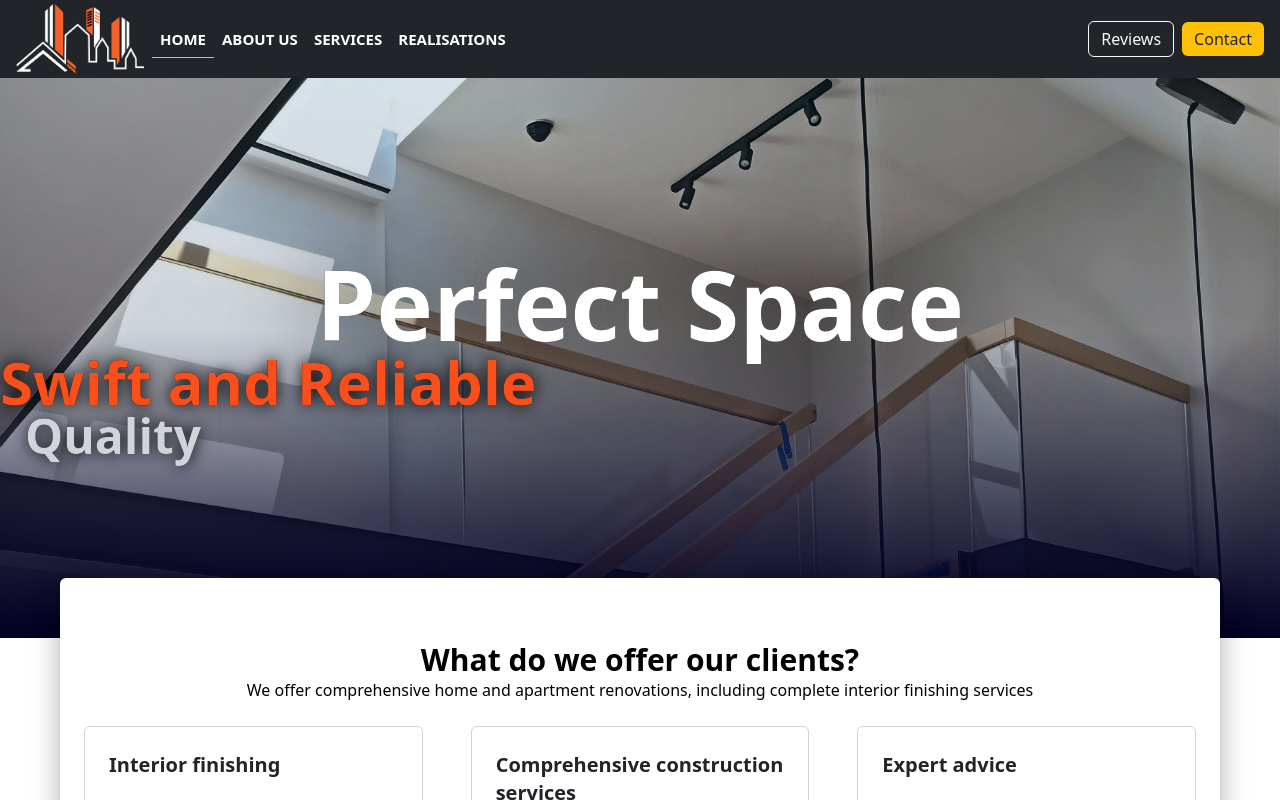
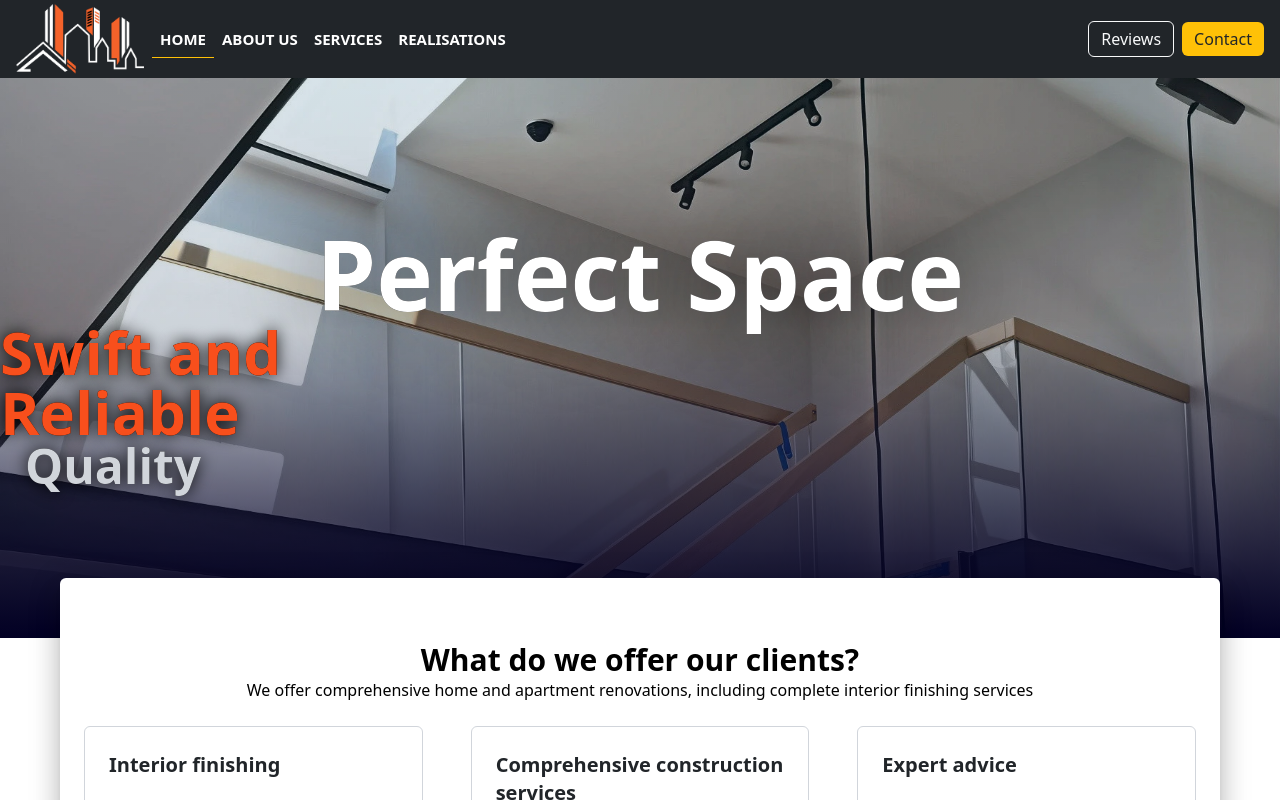
Before and after one commit to Mussorable/perfect_space_react, a React (Vite) app: page / in a window 1280 px wide. Shown: the top 800 px of the page. Built offline with nearby package versions, Linux system fonts and the light colour scheme.

Commit message:
Add react-scroll and navigation with smooth scrolling.

```diff
--- a/package.json
+++ b/package.json
@@ -13,12 +13,14 @@
     "mapbox-gl": "^3.8.0",
     "react": "^18.3.1",
     "react-dom": "^18.3.1",
-    "react-router-dom": "^7.0.1"
+    "react-router-dom": "^7.0.1",
+    "react-scroll": "^1.9.0"
   },
   "devDependencies": {
     "@eslint/js": "^9.15.0",
     "@types/react": "^18.3.12",
     "@types/react-dom": "^18.3.1",
+    "@types/react-scroll": "^1.8.10",
     "@vitejs/plugin-react": "^4.3.4",
     "autoprefixer": "^10.4.20",
     "eslint": "^9.15.0",
--- a/src/app/header/BackgroundHeader.tsx
+++ b/src/app/header/BackgroundHeader.tsx
@@ -1,11 +1,33 @@
+import { useEffect, useRef, useState } from "react";
+
 interface BackgroundHeaderProps {
     bgImageSrc: string;
     pageTitle: string;
 }
 
 function BackgroundHeader({bgImageSrc, pageTitle}: BackgroundHeaderProps) {
+    const component = useRef<HTMLDivElement | null>(null);
+    const [visible, setIsVisible] = useState<boolean>(false);
+
+    useEffect(() => {
+        const observer = new IntersectionObserver(
+            ([entry]) => {
+                if (entry.isIntersecting) {
+                    setIsVisible(true);
+                } else {
+                    setIsVisible(false);
+                }
+            }, { threshold: 0.3 }
+        );
+
+        if (component.current) observer.observe(component.current);
+
+        return () => observer.disconnect();
+    }, []);
+
     return (
         <div
+            ref={component}
             className="bg-center relative h-[70vh] m-0 p-0 border-0 overflow-hidden bg-cover flex items-center bg-no-repeat bg-gray-700
                        after:block after:absolute after:z-[1] after:w-full after:h-full after:left-0 after:top-0 after:content-[''] after:shadow-gradient"
             style={{backgroundImage: `url(${bgImageSrc})`}}>
@@ -18,8 +40,8 @@ function BackgroundHeader({bgImageSrc, pageTitle}: BackgroundHeaderProps) {
                     </div>
                 </div>
                 <div>
-                    <div>
-                        <div className="text-shadow">
+                    <div className="w-1/3">
+                        <div className={ `text-shadow transition delay-100 ease-in opacity-0 translate-x-1/4 ${ visible ? 'opacity-100 !translate-x-0' : ''}` }>
                             <p className="text-6xl text-orange my-0 font-semibold leading-none">Swift and Reliable</p>
                             <p className="text-5xl text-gray-300 my-0 font-semibold ml-[25px]">Quality</p>
                         </div>
--- a/src/app/pages/sections/aboutPage/Address.tsx
+++ b/src/app/pages/sections/aboutPage/Address.tsx
@@ -87,8 +87,8 @@ function Address() {
 
 const script = document.createElement("script");
 script.src = "https://api.mapbox.com/mapbox-gl-js/v3.8.0/mapbox-gl.js";
-// script.async = true;
-// script.defer = true;
+script.async = true;
+script.defer = true;
 document.body.appendChild(script);
 
 export default Address;
--- a/src/app/pages/sections/homePage/Certificates.tsx
+++ b/src/app/pages/sections/homePage/Certificates.tsx
@@ -15,7 +15,7 @@ function Certificates() {
 
     return (
         <Section>
-            <div className="justify-center">
+            <div id="block3" className="justify-center">
                 <div className="text-center mb-6">
                     <h2 className="font-semibold text-3xl">Our Certificates</h2>
                     <p>A presentation of official certificates confirming the quality, expertise, and reliability of our
--- a/src/app/pages/sections/homePage/Offers.tsx
+++ b/src/app/pages/sections/homePage/Offers.tsx
@@ -1,5 +1,5 @@
 import Section from "../Section.tsx";
-import { Link } from "react-router-dom";
+import { Link } from "react-scroll";
 
 function Offers() {
     return (
@@ -13,7 +13,7 @@ function Offers() {
             <div className="flex flex-wrap">
                 <div className="w-1/3 px-6">
                     <div className="border-[1px] group hover:scale-105 transition delay-100 border-gray-300 rounded-md p-6">
-                        <Link to={""} className="outline-0 text-dark cursor-pointer">
+                        <Link to={"block1"} smooth={true} duration={500} className="outline-0 text-dark cursor-pointer">
                             <h4 className="mb-5 group-hover:text-orange group-hover:border-b-orange border-b-[1px] border-transparent transition delay-100 font-semibold text-xl">Interior finishing</h4>
                         </Link>
                         <p className="mb-0">We offer high-quality interior finishing services, transforming your space into a stylish and functional environment tailored to your preferences.</p>
@@ -21,7 +21,7 @@ function Offers() {
                 </div>
                 <div className="w-1/3 px-6">
                     <div className="border-[1px] group hover:scale-105 transition delay-100 border-gray-300 rounded-md p-6">
-                        <Link to={""} className="outline-0 text-dark cursor-pointer">
+                        <Link to={"block2"} smooth={true} duration={500} className="outline-0 text-dark cursor-pointer">
                             <h4 className="mb-5 group-hover:text-orange group-hover:border-b-orange border-b-[1px] border-transparent transition delay-100 font-semibold text-xl">Comprehensive construction services</h4>
                         </Link>
                         <p className="mb-0">From start to finish, we manage all aspects of your renovation project, ensuring seamless execution and a stress-free experience for you.</p>
@@ -29,7 +29,7 @@ function Offers() {
                 </div>
                 <div className="w-1/3 px-6">
                     <div className="border-[1px] group hover:scale-105 transition delay-100 border-gray-300 rounded-md p-6">
-                        <Link to={""} className="outline-0 text-dark cursor-pointer">
+                        <Link to={"block3"} smooth={true} duration={500} className="outline-0 text-dark cursor-pointer">
                             <h4 className="mb-5 group-hover:text-orange group-hover:border-b-orange border-b-[1px] border-transparent transition delay-100 font-semibold text-xl">Expert advice</h4>
                         </Link>
                         <p className="mb-0">Our team provides professional guidance on processes, materials, costs, and construction work, helping you make informed decisions and achieve your desired results.</p>
--- a/src/app/pages/sections/homePage/RealisationsExample.tsx
+++ b/src/app/pages/sections/homePage/RealisationsExample.tsx
@@ -15,7 +15,7 @@ function RealisationsExample() {
 
     return (
         <Section>
-            <div className="justify-center">
+            <div id="block1" className="justify-center">
                 <div className="text-center mb-6">
                     <h2 className="font-semibold text-3xl">Our recent projects might amaze you</h2>
                     <p>Check out our impressive work in a small gallery</p>
--- a/src/app/pages/sections/homePage/Summary.tsx
+++ b/src/app/pages/sections/homePage/Summary.tsx
@@ -3,7 +3,7 @@ import Section from "../Section.tsx";
 function Summary() {
     return (
         <Section>
-            <div className="font-bold">
+            <div id="block2" className="font-bold">
                 <div>
                     <h4 className="text-orange border-b-[1px] border-b-orange text-4xl mb-12 px-5 leading-snug">Summary</h4>
                 </div>
--- a/src/output.css
+++ b/src/output.css
@@ -592,6 +592,10 @@ video {
   pointer-events: none;
 }
 
+.visible {
+  visibility: visible;
+}
+
 .fixed {
   position: fixed;
 }
@@ -1025,9 +1029,19 @@ video {
   flex: 1 1 0%;
 }
 
+.\!translate-x-0 {
+  --tw-translate-x: 0px !important;
+  transform: translate(var(--tw-translate-x), var(--tw-translate-y)) rotate(var(--tw-rotate)) skewX(var(--tw-skew-x)) skewY(var(--tw-skew-y)) scaleX(var(--tw-scale-x)) scaleY(var(--tw-scale-y)) !important;
+}
+
 .\!translate-y-0 {
   --tw-translate-y: 0px !important;
   transform: translate(var(--tw-translate-x), var(--tw-translate-y)) rotate(var(--tw-rotate)) skewX(var(--tw-skew-x)) skewY(var(--tw-skew-y)) scaleX(var(--tw-scale-x)) scaleY(var(--tw-scale-y)) !important;
+}
+
+.translate-x-1\/4 {
+  --tw-translate-x: 25%;
+  transform: translate(var(--tw-translate-x), var(--tw-translate-y)) rotate(var(--tw-rotate)) skewX(var(--tw-skew-x)) skewY(var(--tw-skew-y)) scaleX(var(--tw-scale-x)) scaleY(var(--tw-scale-y));
 }
 
 .translate-y-\[100px\] {
@@ -1614,6 +1628,10 @@ video {
 
 .duration-\[500ms\] {
   transition-duration: 500ms;
+}
+
+.ease-in {
+  transition-timing-function: cubic-bezier(0.4, 0, 1, 1);
 }
 
 .ease-out {
```
Also changed, not shown: 1 other file (tests, documents, lock files or other folders).
